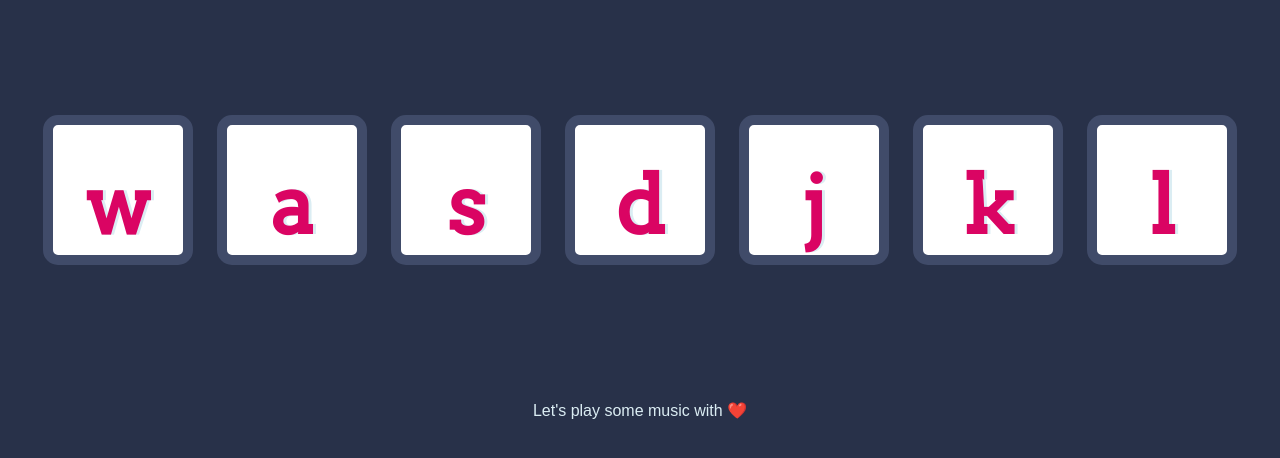
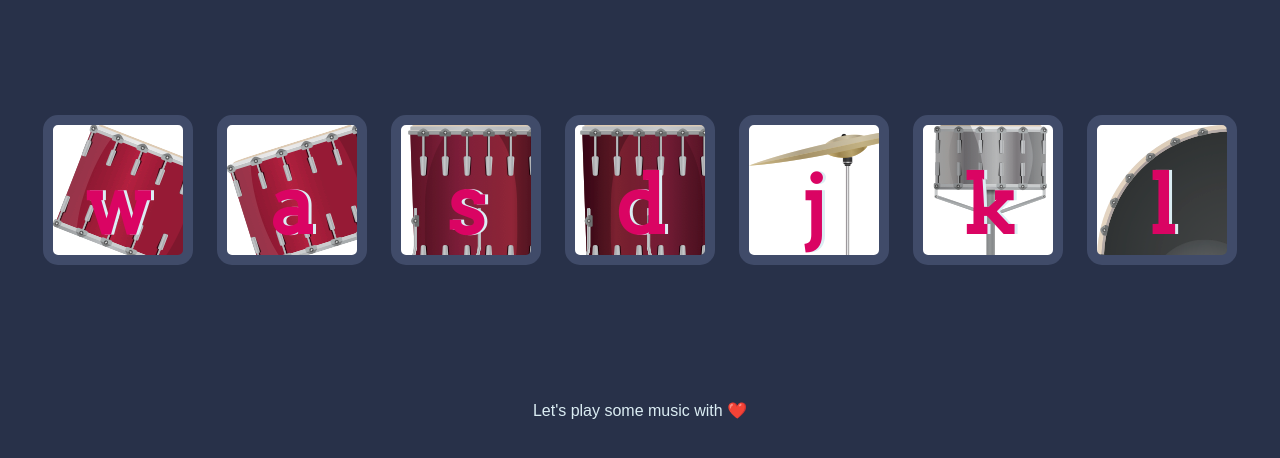
Before and after one commit to fenilaphilip/Drum-Kit, a plain HTML site: page index.html in a window 1280 px wide. Shown: the part 174-632 px from the top of the page. Drawn offline with Linux system fonts and the light colour scheme.

Commit message:
images added

```diff
--- a/styles.css
+++ b/styles.css
@@ -13,6 +13,33 @@ h1 {
 footer {
   color: #dbedf3;
   font-family: sans-serif;
+}
+.w {
+  background-image: url("./images/tom1.png");
+}
+
+.a {
+  background-image: url("./images/tom2.png");
+}
+
+.s {
+  background-image: url("./images/tom3.png");
+}
+
+.d {
+  background-image: url("./images/tom4.png");
+}
+
+.j {
+  background-image: url("./images/crash.png");
+}
+
+.k {
+  background-image: url("./images/snare.png");
+}
+
+.l {
+  background-image: url("./images/kick.png");
 }
 
 .set {
```
